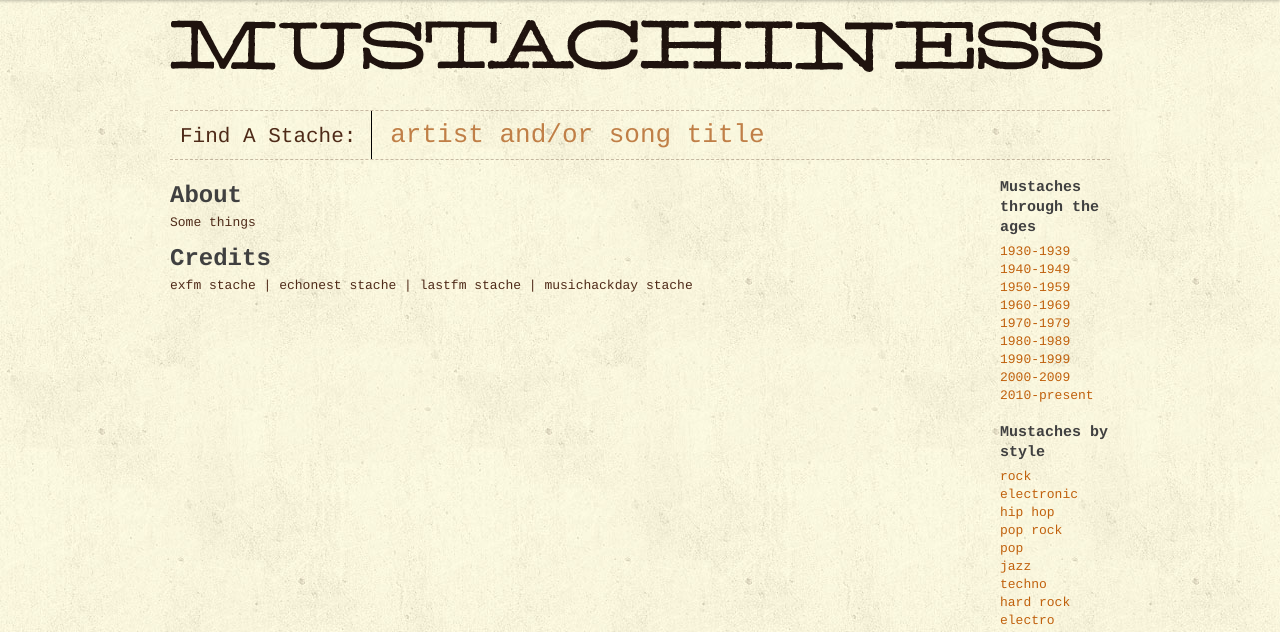
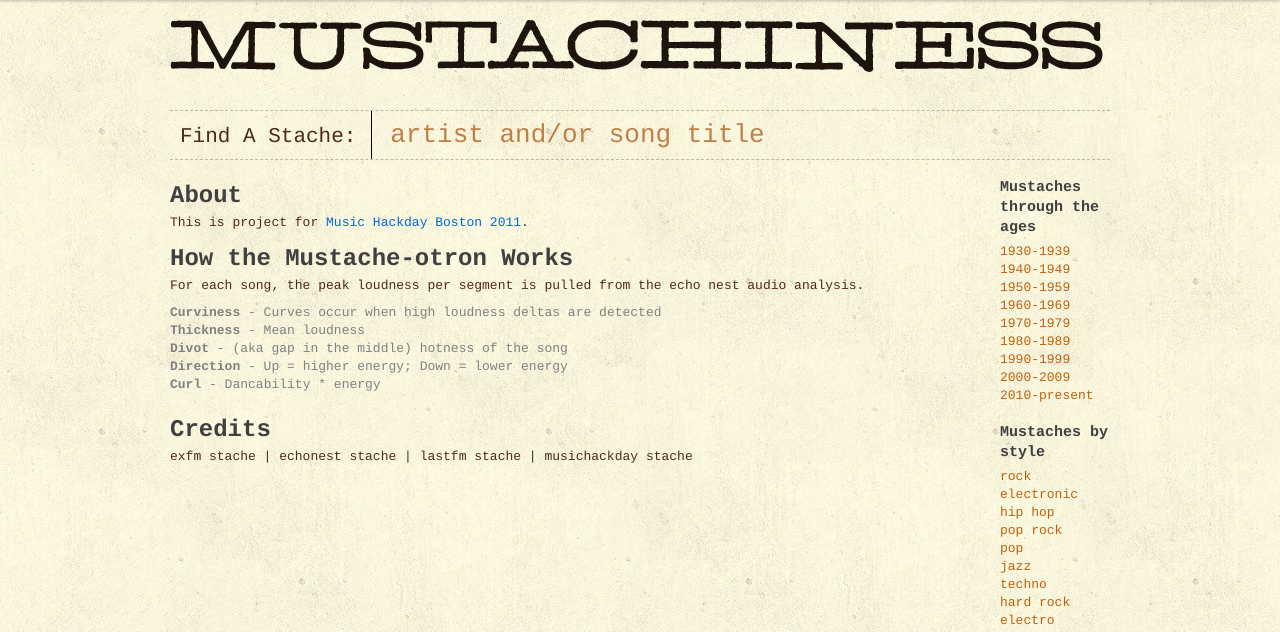
Before and after one commit to exfm/mustachiness, a Python web app: template templates/about.html in a window 1280 px wide. Shown: the part 40-672 px from the top of the page. Run offline with Jinja, Linux system fonts and the light colour scheme; the template is opened without the code that fills it, so the values that code supplies are empty; some libraries are stand-ins or nearby versions.

Commit message:
Working on about page

```diff
--- a/templates/about.html
+++ b/templates/about.html
@@ -2,7 +2,20 @@
 {% from "_helpers.html" import stache %}
 {% block body %}
     <h2>About</h2>
-    <p>Some things</p>
+    <p>
+        This is project for <a href="http://wiki.musichackday.org/index.php?title=Mustachiness">Music Hackday Boston 2011</a>.
+    </p>
+    <h2>How the Mustache-otron Works</h2>
+    <p>
+        For each song, the peak loudness per segment is pulled from the echo nest audio analysis.
+    </p>
+    <ul class="unstyled">
+        <li><strong>Curviness</strong> - Curves occur when high loudness deltas are detected</li>
+        <li><strong>Thickness</strong> - Mean loudness</li>
+        <li><strong>Divot</strong> - (aka gap in the middle) hotness of the song</li>
+        <li><strong>Direction</strong> - Up = higher energy; Down = lower energy</li>
+        <li><strong>Curl</strong> - Dancability * energy</li>
+    </ul>
     <h2>Credits</h2>
     exfm stache | echonest stache | lastfm stache | musichackday stache
 {% endblock %}
```
